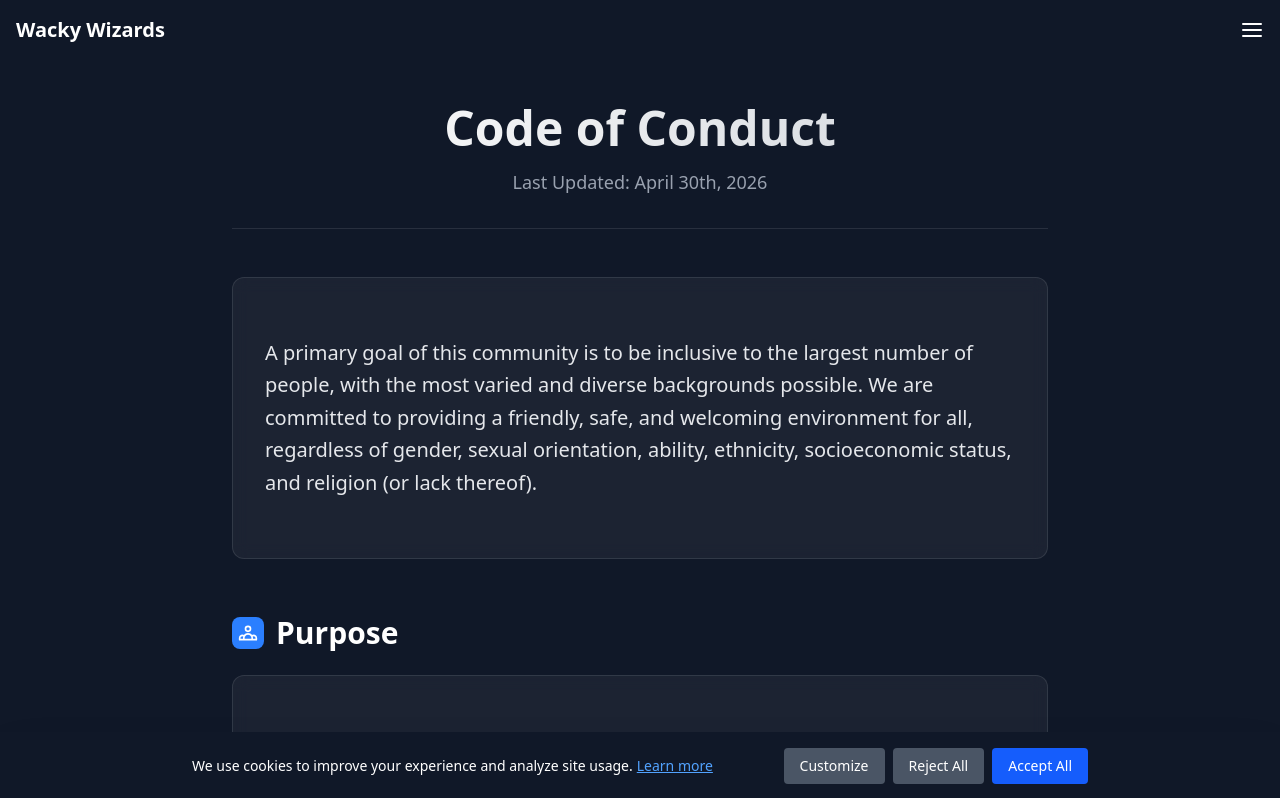
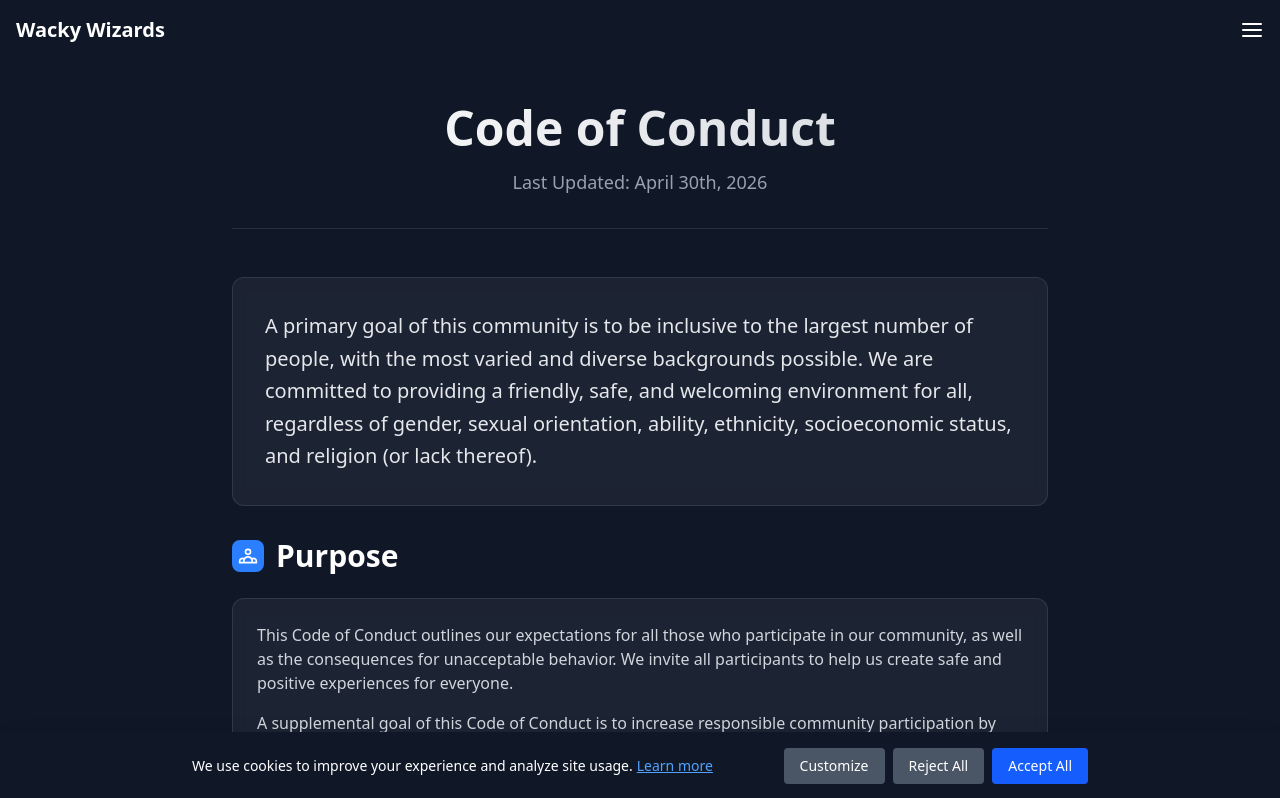
Before and after one commit to WackyWizards/Website, a Next.js app: page /conduct in a window 1280 px wide. Shown: the top 798 px of the page. Built offline with nearby package versions, Linux system fonts and the light colour scheme.

Commit message:
Remove prose from conduct & privacy pages

```diff
--- a/src/app/conduct/page.tsx
+++ b/src/app/conduct/page.tsx
@@ -18,7 +18,7 @@ export default function CodeOfConduct() {
           <p className="text-base sm:text-lg text-gray-400">Last Updated: April 30th, 2026</p>
         </header>
 
-        <div className="prose prose-invert prose-lg max-w-none text-gray-300">
+        <div className="max-w-none text-gray-300">
           <div className="bg-white/5 backdrop-blur-sm border border-white/10 rounded-xl p-8 mb-8">
             <p className="text-xl leading-relaxed text-gray-200">
               A primary goal of this community is to be inclusive to the largest number of people,
--- a/src/app/privacy/page.tsx
+++ b/src/app/privacy/page.tsx
@@ -17,7 +17,7 @@ export default function PrivacyPolicy() {
           <p className="text-base sm:text-lg text-gray-400">Last Updated: August 6th, 2025</p>
         </header>
 
-        <div className="prose prose-invert prose-lg max-w-none text-gray-300">
+        <div className="max-w-none text-gray-300">
           <div className="bg-white/5 backdrop-blur-sm border border-white/10 rounded-xl p-8 mb-8">
             <p className="text-xl leading-relaxed text-gray-200">
               We are committed to protecting your privacy and being transparent about how we handle
```
